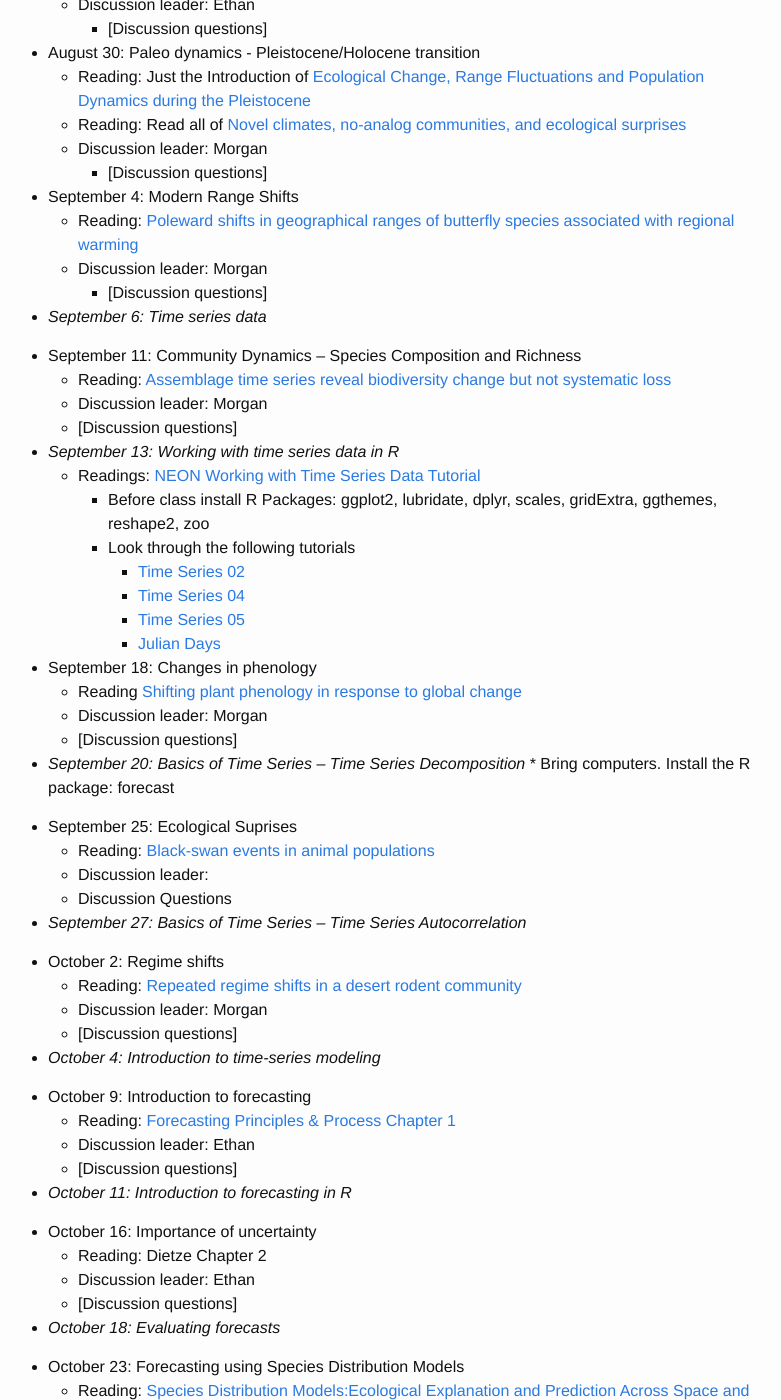
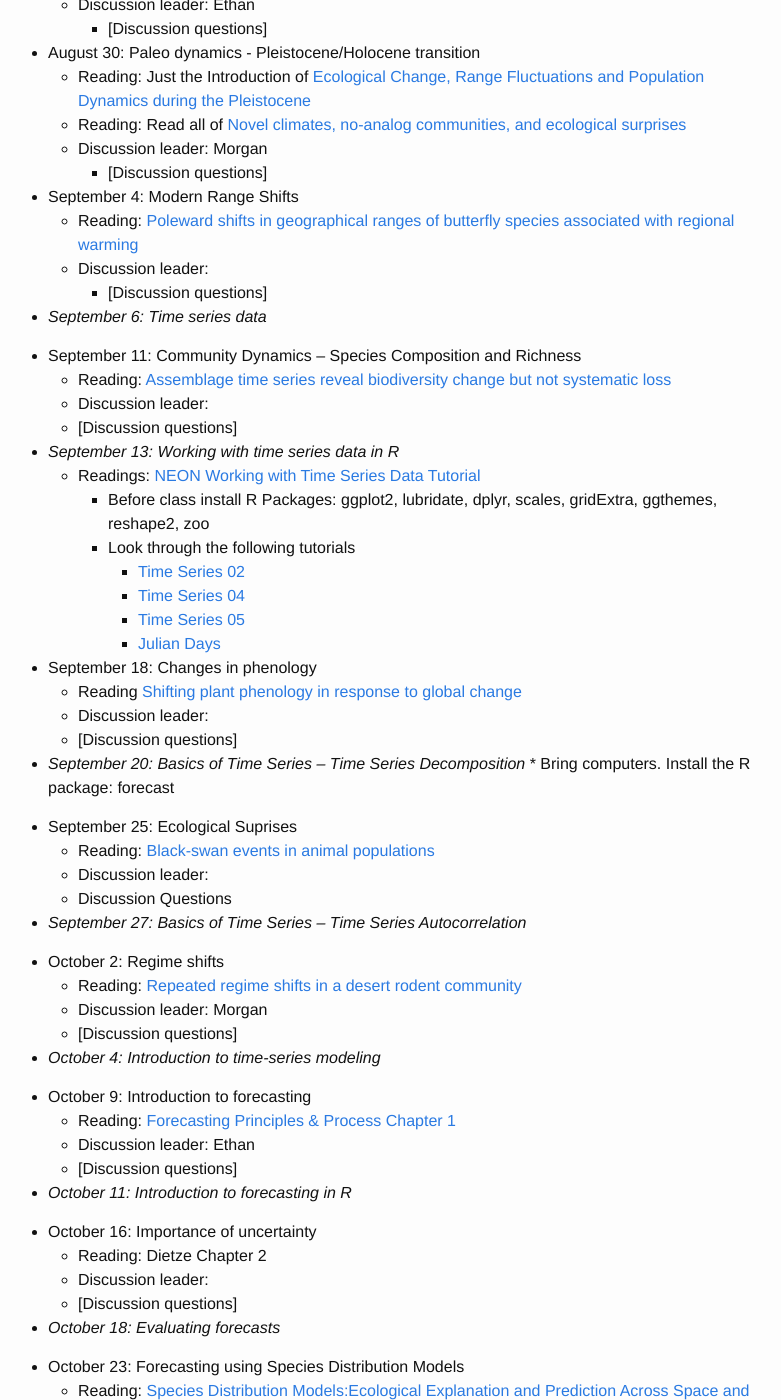
Before and after one commit to weecology/forecasting-dynamics-course, a Jekyll site: the page built from schedule.md, in a window 1280 px wide and 1400 px high, scrolled down 354 px. Shown: the whole window, without its empty margins (252-1033 px from the left). Built offline with Jekyll 4.4.1, drawn with Linux system fonts in a browser that asks for light colours.

Commit message:
Open up for discussion leader slots

```diff
--- a/schedule.md
+++ b/schedule.md
@@ -21,14 +21,14 @@ Activity days when laptops are required are noted in italics. Discussion leaders
 
 * September 4: Modern Range Shifts
     * Reading: [Poleward shifts in geographical ranges of butterfly species associated with regional warming](https://doi.org/10.1038/21181)
-    * Discussion leader: Morgan
+    * Discussion leader:
         * [Discussion questions]
 
 * *September 6: Time series data*
 
 * September 11:  Community Dynamics – Species Composition and Richness
     * Reading: [Assemblage time series reveal biodiversity change but not systematic loss](https://doi.org/10.1126/science.1248484)
-    * Discussion leader: Morgan
+    * Discussion leader:
     * [Discussion questions]
 
 * *September 13:  Working with time series data in R*
@@ -42,7 +42,7 @@ Activity days when laptops are required are noted in italics. Discussion leaders
 
 * September 18: Changes in phenology
     * Reading [Shifting plant phenology in response to global change](https://doi.org/10.1016/j.tree.2007.04.003)
-    * Discussion leader: Morgan
+    * Discussion leader:
     * [Discussion questions]
 
 * *September 20: Basics of Time Series – Time Series Decomposition*
@@ -71,7 +71,7 @@ Activity days when laptops are required are noted in italics. Discussion leaders
 
 * October 16: Importance of uncertainty
     * Reading: Dietze Chapter 2
-    * Discussion leader: Ethan
+    * Discussion leader:
     * [Discussion questions]
 
 * *October 18: Evaluating forecasts*
```
